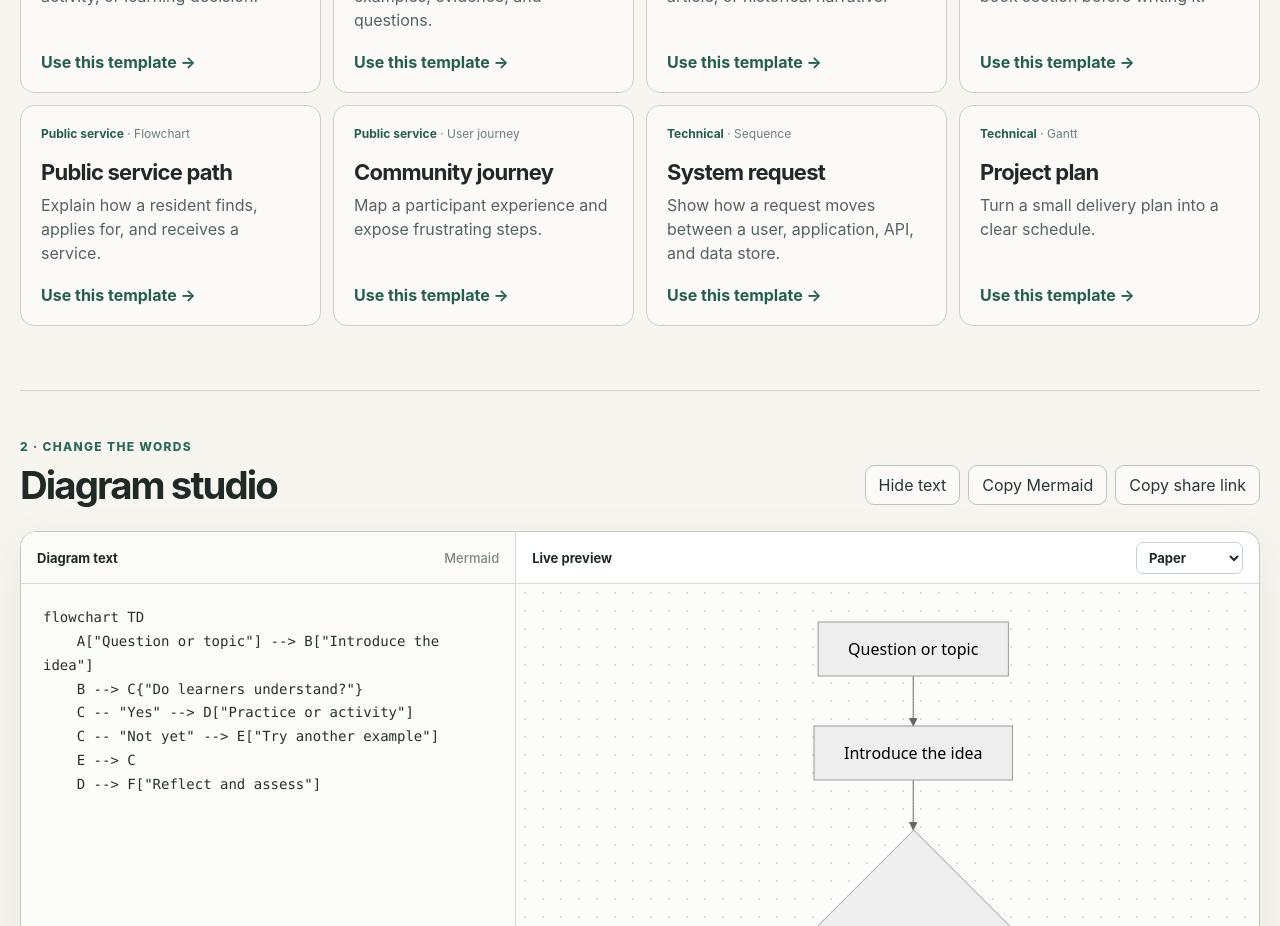
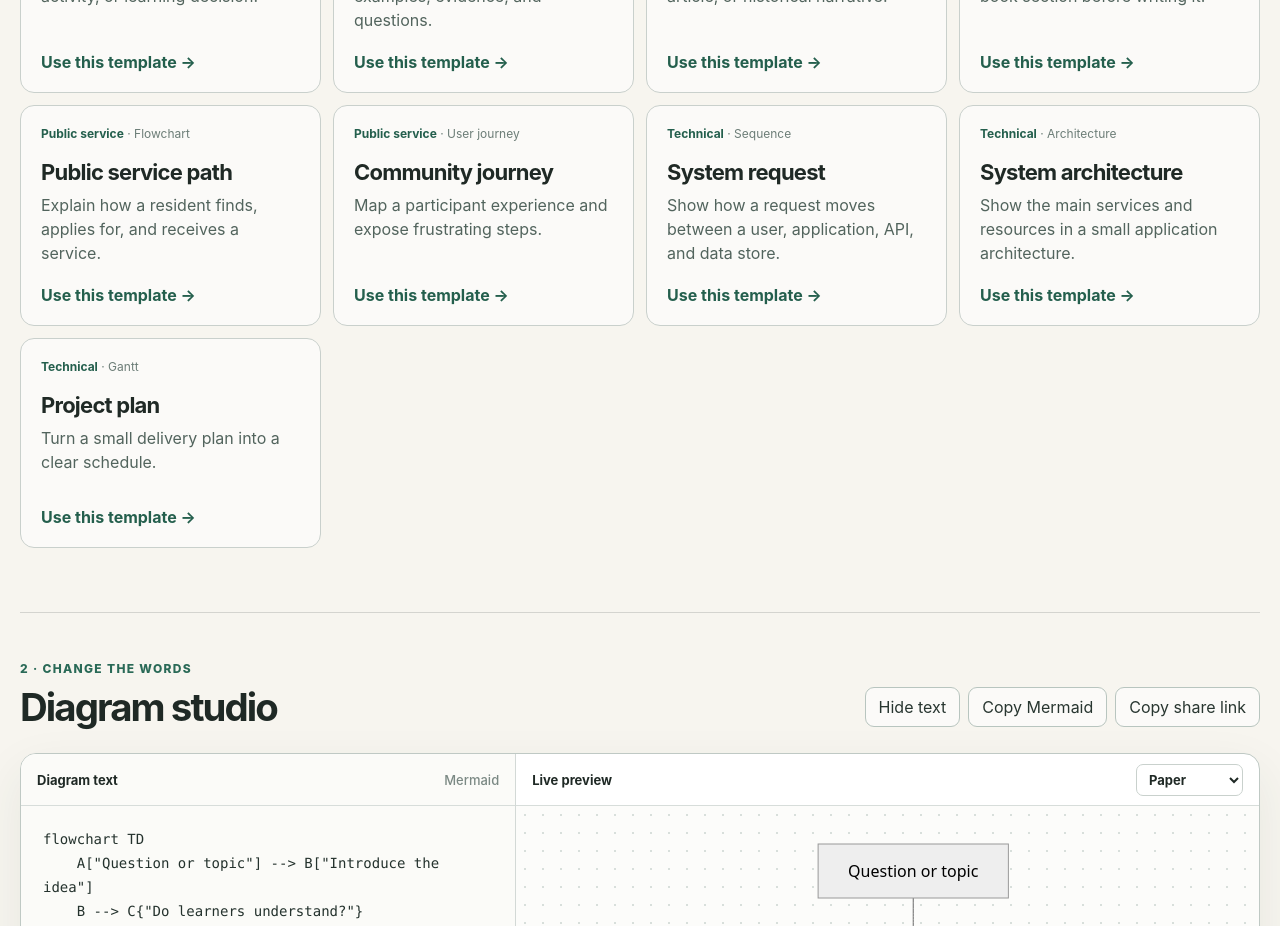
Before and after one commit to ananthaprakashb/drawDiagrams, a React (Vite) app: page / in a window 1280 px wide. Shown: the part 900-1826 px from the top of the page. Built offline with nearby package versions, Linux system fonts and the light colour scheme.

Commit message:
feat: add system architecture starter

```diff
--- a/src/templates.ts
+++ b/src/templates.ts
@@ -124,6 +124,20 @@ export const templates: DiagramTemplate[] = [
     Web-->>User: Show confirmation`,
   },
   {
+    id: 'system-architecture',
+    name: 'System architecture',
+    audience: 'Technical',
+    purpose: 'Show the main services and resources in a small application architecture.',
+    type: 'Architecture',
+    source: `architecture-beta
+    group app(cloud)[Application]
+    service web(server)[Web app] in app
+    service api(server)[API] in app
+    service db(database)[Database] in app
+    web:R --> L:api
+    api:R --> L:db`,
+  },
+  {
     id: 'project-plan',
     name: 'Project plan',
     audience: 'Technical',
```
